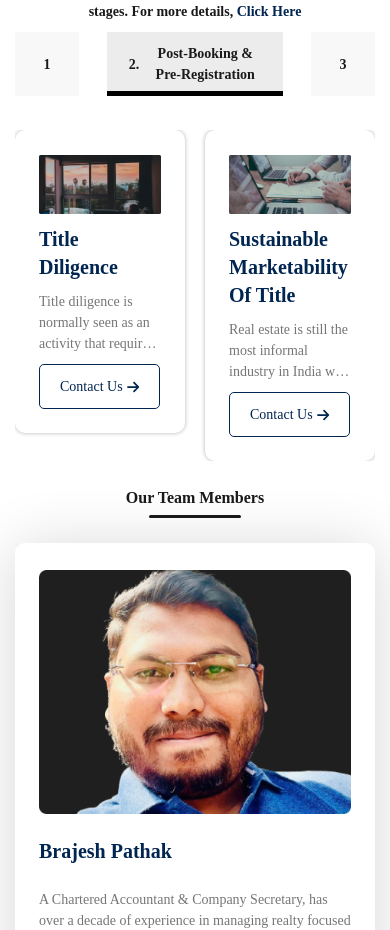
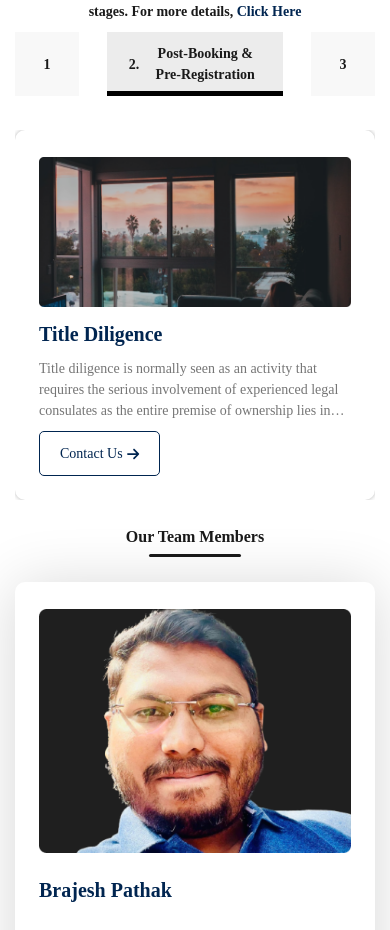
Before and after one commit to kekkei9/INRE-Demo-Website, a Next.js app: page / in a window 390 px wide. Shown: the part 1023-1953 px from the top of the page. Built offline with nearby package versions, Linux system fonts and the light colour scheme; data requests are answered from the project's data file; a web font is replaced by a local one.

Commit message:
update mobile swipe view

```diff
--- a/src/components/CardLists/BookingCardList/BookingCardList.tsx
+++ b/src/components/CardLists/BookingCardList/BookingCardList.tsx
@@ -13,10 +13,8 @@ const BookingCardList = ({
     <div className="flex gap-card items-center">
       <Swiper
         breakpoints={{
-          320: { slidesPerView: 2, spaceBetween: 20 },
+          320: { slidesPerView: 1, spaceBetween: 20 },
           480: { slidesPerView: 2, spaceBetween: 20 },
-          768: { slidesPerView: 2, spaceBetween: 20 },
-          1024: { slidesPerView: 2, spaceBetween: 20 },
         }}
         onSlideChange={() => console.log("slide change")}
         onSwiper={(swiper) => console.log(swiper)}
```
